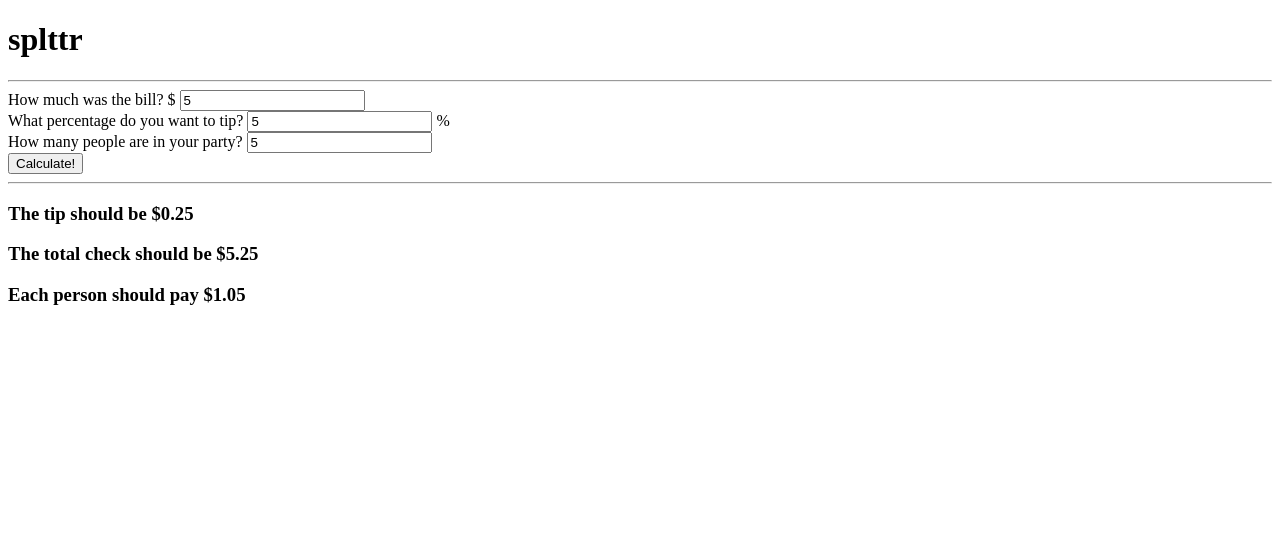
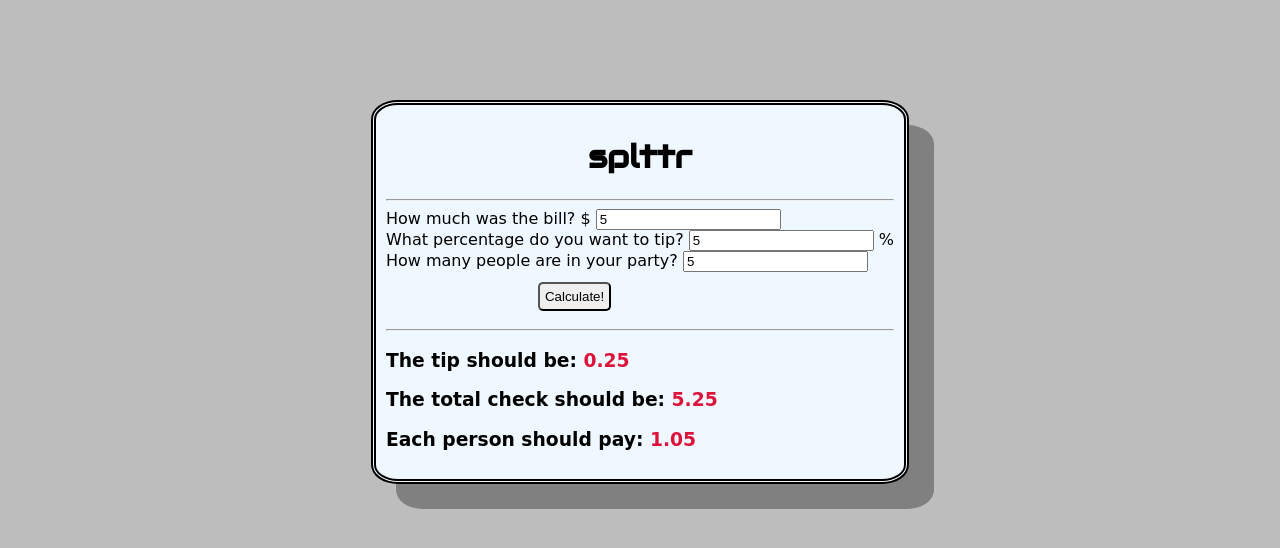
Before and after one commit to Aereli/Tip-Calculator, a website: page index.html in a window 1280 px wide. Both pictures are taken after typing "5", "5", "5" into the empty fields and a click on the button "Calculate!". Drawn offline with Linux system fonts and the light colour scheme; a web font is replaced by a local one.

Commit message:
added css to tips

```diff
--- a/index.html
+++ b/index.html
@@ -5,13 +5,15 @@
     <meta name="viewport" content="width=device-width, initial-scale=1.0">
     <meta http-equiv="X-UA-Compatible" content="ie=edge">
     <title>splttr</title>
-    <style>
-      .hidden{
-        display: none;
-      }
-    </style>
+    <!-- <link href="https://fonts.googleapis.com/css?family=Unica+One&display=swap" rel="stylesheet">
+    <link href="https://fonts.googleapis.com/css?family=Audiowide|Unica+One&display=swap" rel="stylesheet"> -->
+    <link href="https://fonts.googleapis.com/css?family=Audiowide|Neucha|Unica+One&display=swap" rel="stylesheet">
+
+    <link rel="stylesheet" href="style.css">
+
   </head>
   <body>
+    <main class="inside-body">
     <h1>splttr</h1>
     <hr>
     <form>
@@ -56,10 +58,11 @@
     </form>
     <hr>
     <div class="hidden" id="answer">
-      <h3>The tip should be $<span id="tipAmount"></span></h3>
-      <h3>The total check should be $<span id="totalAmount"></span></h3>
-      <h3>Each person should pay $<span id="yourShare"></span></h3>
+      <h3 class="answer-question">The tip should be: <span class="total" id="tipAmount"></span></h3>
+      <h3 class="answer-question">The total check should be: <span class="total" id="totalAmount"></span></h3>
+      <h3 class="answer-question">Each person should pay: <span class="total" id="yourShare"></span></h3>
     </div>
+  </main>
     <script>
       const form = document.querySelector('form')
 
--- /dev/null
+++ b/style.css
@@ -0,0 +1,33 @@
+
+body{
+  margin-top: 100px;
+  display: grid;
+  justify-content: center;
+  background-color: #bebdbd;
+}
+.inside-body{
+  background-color: aliceblue;
+  padding: 10px;
+  border-radius: 5%;
+  border: double;
+  border-width: 5px;
+  font-family: 'Neucha', cursive;
+  box-shadow: 25px 25px grey;
+}
+.hidden{
+  display: none;
+}
+h1{
+  display: grid;
+  justify-content: center;
+  font-family: 'Audiowide', cursive;
+}
+button{
+margin: 10px 0 10px 152px;
+padding: 5px;
+border-radius: 5px;
+cursor: pointer;
+}
+.total{
+  color: crimson;
+}
```
